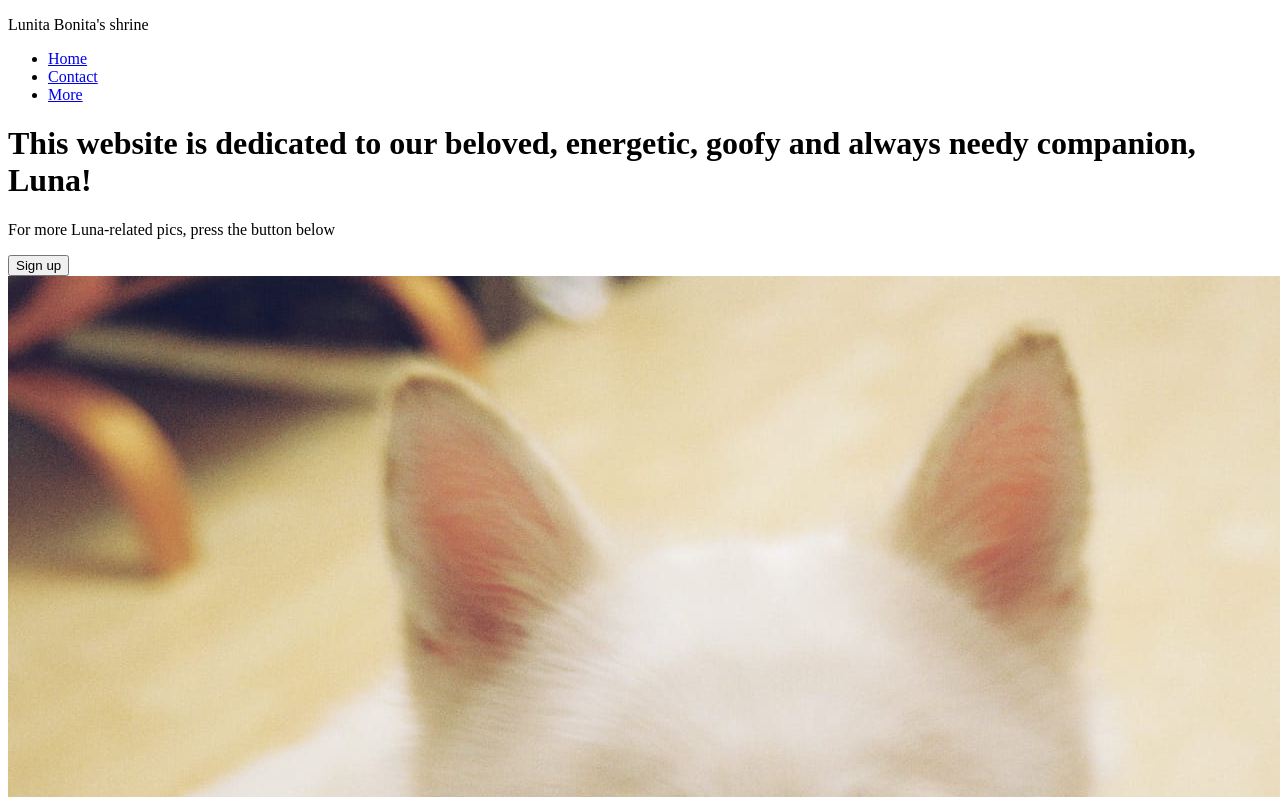
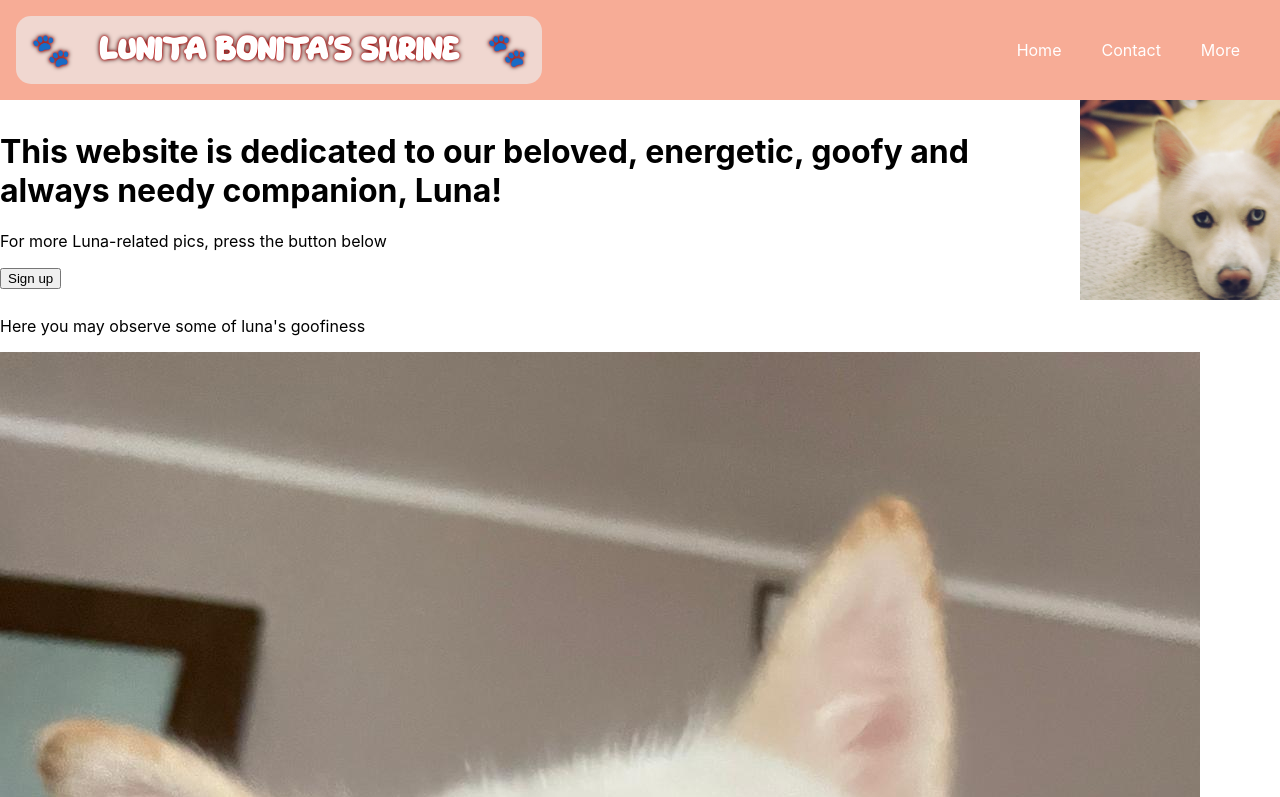
Before and after one commit to rxverse0/Luna-main, a plain HTML site: page index.html in a window 1280 px wide. Shown: the top 797 px of the page. Drawn offline with Linux system fonts and the light colour scheme.

Commit message:
schimbat dimensiunile primei poze, adaugat font header

```diff
--- a/index.html
+++ b/index.html
@@ -4,10 +4,11 @@
     <meta charset="UTF-8">
     <meta name="viewport" content="width=device-width, initial-scale=1.0">
     <title>Luna's shrine 🌙</title>
+    <link rel="stylesheet" href="style.css">
 </head>
 <body>
         <div class="header">
-            <p>Lunita Bonita's shrine</p>
+            <p>🐾&nbsp&nbsp&nbspLunita Bonita's shrine&nbsp&nbsp&nbsp🐾</p>
             <ul>
                 <li><a href="https://www.google.com/maps/place/Str.+Sold.+Iosif+Ion+10,+Bucure%C8%99ti/@44.4125066,26.1453249,19z/data=!4m6!3m5!1s0x40b1fe93140e84db:0x37d682f170aa9b18!8m2!3d44.4124705!4d26.1450596!16s%2Fg%2F11rtrj0_vh?entry=ttu">Home</a>
                 <li><a href="https://www.youtube.com/watch?v=fXw0jcYbqdo&ab_channel=BrunoMars">Contact</a></li>
--- a/style.css
+++ b/style.css
@@ -1,4 +1,66 @@
+/*header start*/
+
+@font-face {
+    font-family: myfont;
+    src:url(Cushy.ttf);
+}
+
 body {
     display: flex;
-    background-color: blue;
+    flex-direction: column;
+    min-height: 100vh;
+    margin: 0;
+    font-family: -apple-system, BlinkMacSystemFont, 'Segoe UI', Roboto, Oxygen, Ubuntu, Cantarell, 'Open Sans', 'Helvetica Neue', sans-serif;}
+
+.header {
+    display: flex;
+    justify-content: space-between;
+    align-items: center;
+    background-color: #f7ac96;
 }
+
+li {
+    list-style-type: none;
+}
+
+ul {
+    display: flex;
+    margin-right: 40px;
+    gap: 40px;
+    flex: 1;
+    align-content: stretch;
+    justify-content: flex-end;
+}
+
+a {
+    text-decoration: none;
+    color:white;
+}
+
+.header> p {
+    background-color: hsl(13, 52%, 88%);
+    border-radius: 15px;
+    padding: 15px;
+    margin: 16px 16px;
+    font-size: xx-large;
+    font-weight: 700;
+    font-family: myfont;
+    color: white;
+    text-shadow: 0 0 3px #FF0000, 0 0 5px hwb(0 0% 100%);
+}
+
+/*container1 start*/
+
+.container1 {
+    display:flex;
+    justify-content: center;
+    align-items: center;
+}
+
+
+
+.imagine {
+    display: flex;
+    width: 200px;
+    height: 200px;
+}
```
Also changed, not shown: Cushy.ttf (added).
